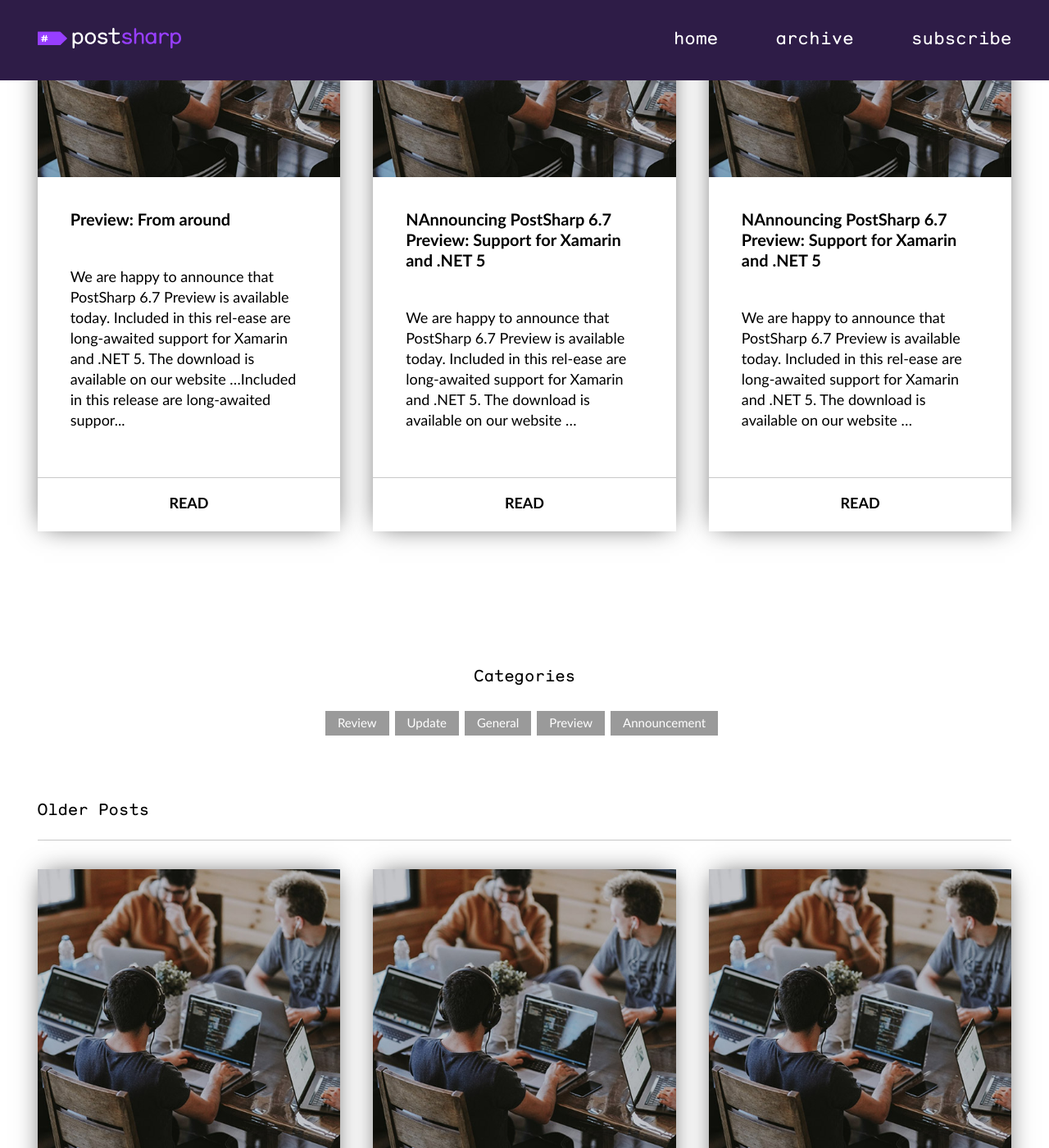
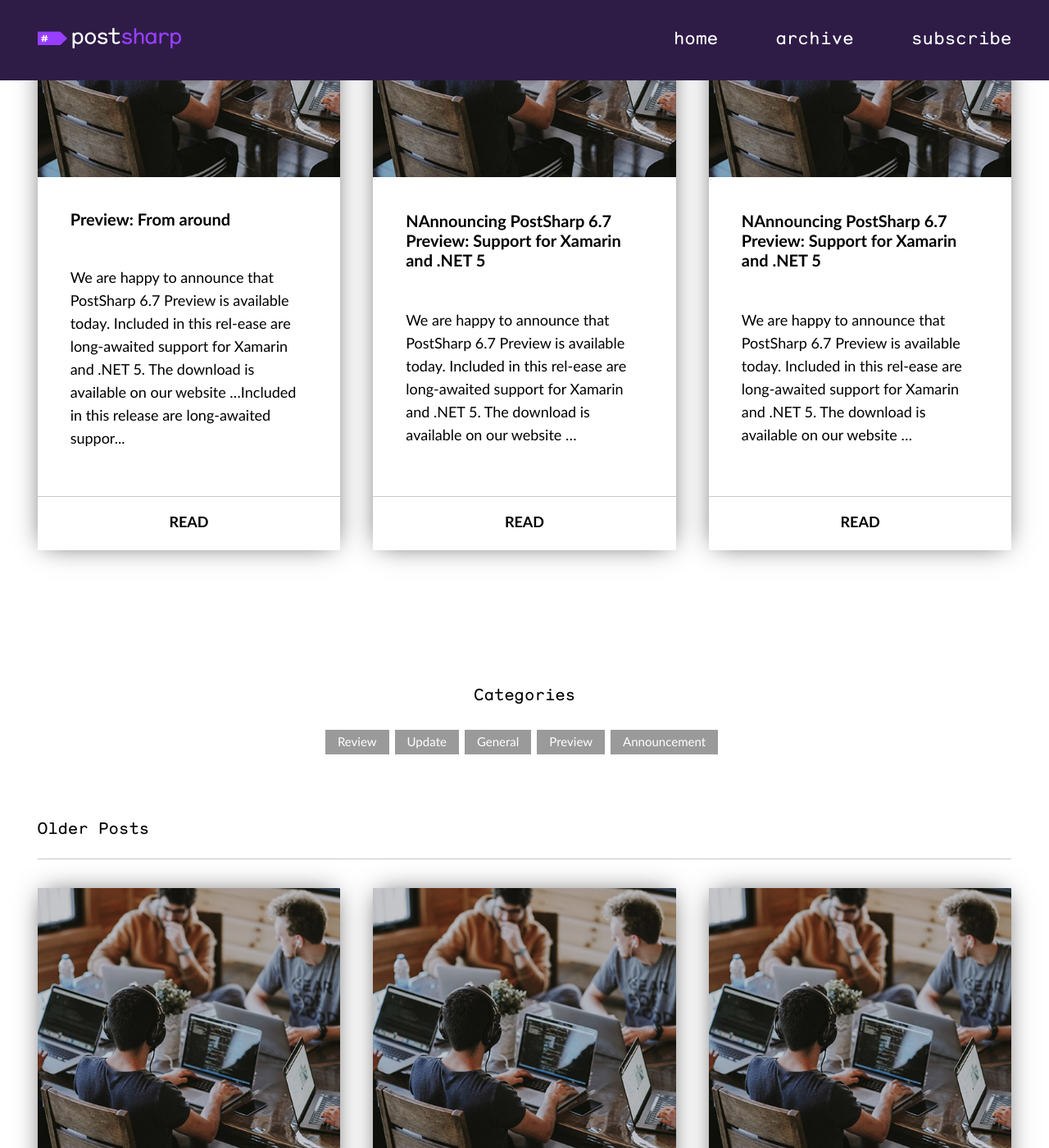
Before and after one commit to arem-webmaster/psblog_new, a Jekyll site: the page built from index.html, in a window 1280 px wide and 1400 px high, scrolled down 1201 px. Shown: the whole window at 82% size. Built offline with Jekyll 4.4.1, drawn with Linux system fonts in a browser that asks for light colours.

Commit message:
fixed mobile sizes and spaces in homepage

```diff
--- a/_sass/3-layouts/homepage/_feature_and_older_posts.scss
+++ b/_sass/3-layouts/homepage/_feature_and_older_posts.scss
@@ -100,41 +100,27 @@
     box-shadow: 0px 0px 31px -8px rgba(0,0,0,0.75);
     margin:0 $mobile_side_margins rem(35px) $mobile_side_margins;
     transition: all .5s ease;
-    @media screen and (min-width: rem($mobile_breakpoint)){
-        @supports(display: grid){
-            margin: 0;
-            display: flex;
-            flex-flow: row wrap;
-            justify-content: flex-start;
-        }
-        & > *{
-            display: flex;
-            flex-flow: column nowrap;
-        }
-        .read_button{
-            margin-top: auto;
-        }
 
-    }
     figure{
-        margin-bottom: rem(37px, 'desktop');
+        margin-bottom: rem(17px);
     }
 
     h3{
-        margin: 0px 40px 45px ;
+        margin: 0px 22px 17px ;
         font-family: $ff-texts;
-        font-size:rem(20px, 'desktop');
+        font-size:rem(16px);
+        line-height: 19px;
         font-weight: $fw-bold;
     }
     .post_excerpt{
-        margin:0 40px 55px;
-        font-size:rem(18px, 'desktop');
-
+        margin:0 22px 20px;
+        font-size:rem(10px);
+        line-height: 18px;
     }
     .read_button{
         display: block;
-        padding: rem(22px, 'desktop') 0;
-        font-size:rem(18px, 'desktop');
+        padding: rem(11px, 'desktop') 0;
+        font-size:rem(12px, 'desktop');
         font-weight: $fw-bold;
         text-align: center;
         border-top:1px solid $light_gray;
@@ -144,6 +130,38 @@
     }
     &:hover{
         transform: scale(1.05);
+    }
+    @media screen and (min-width: rem($mobile_breakpoint)){
+        @supports(display: grid){
+            margin: 0;
+            display: flex;
+            flex-flow: row wrap;
+            justify-content: flex-start;
+        }
+
+        & > *{
+            display: flex;
+            flex-flow: column nowrap;
+        }
+        figure{
+            margin-bottom: rem(37px, 'desktop');
+        }
+        h3{
+            margin: 0px 40px 45px ;
+            font-size:rem(20px, 'desktop');
+            line-height: 24px;
+        }
+        .post_excerpt{
+            margin:0 40px 55px;
+            font-size:rem(18px, 'desktop');
+            line-height: 28px;
+        }
+        .read_button{
+            margin-top: auto;
+            padding: rem(22px, 'desktop') 0;
+            font-size:rem(18px, 'desktop');
+        }
+
     }
 
 }
```
